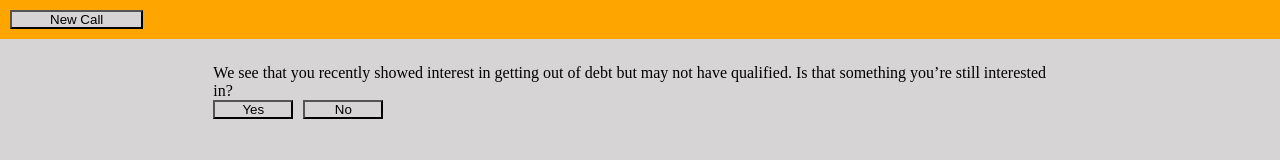
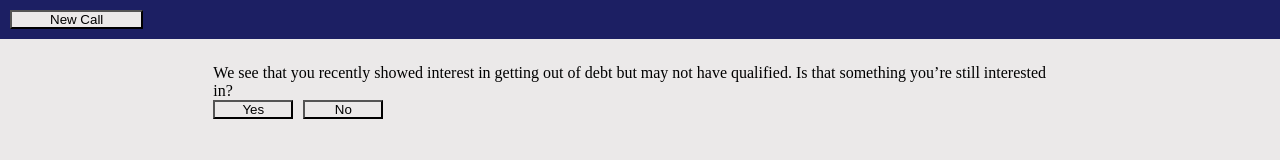
Before and after one commit to Rastilan/CallCenterExample, a plain HTML site: page index.html in a window 1280 px wide. Drawn offline with Linux system fonts and the light colour scheme.

Commit message:
updated color

```diff
--- a/style.css
+++ b/style.css
@@ -1,12 +1,12 @@
 * {
     padding: 0px;
     margin: 0px;
-    background: rgb(214, 212, 212);
+    background: rgb(235, 233, 233)
 }
 
 #top-nav {
     padding: 10px;
-    background: orange;
+    background: #1c1f63;
 }
 
 #reload {
```
